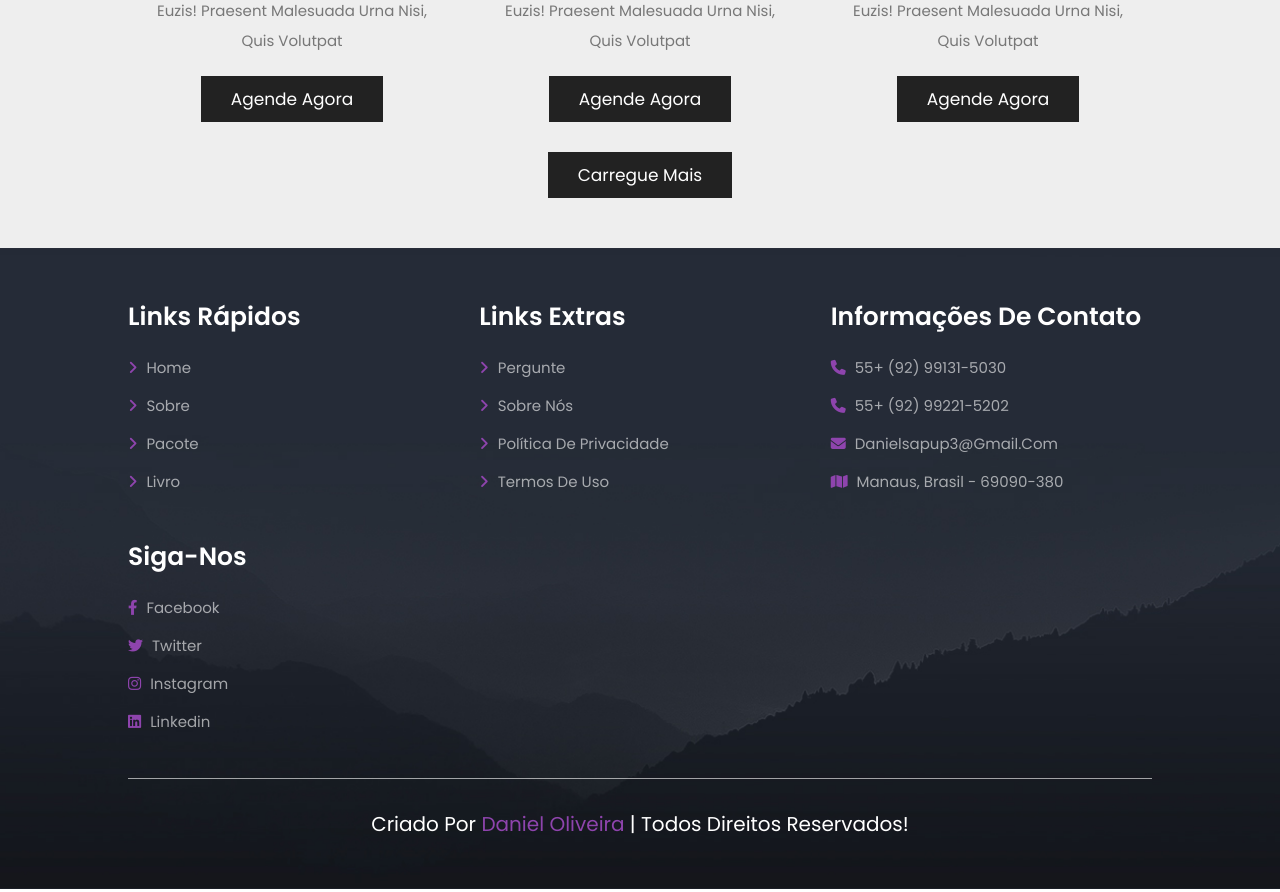
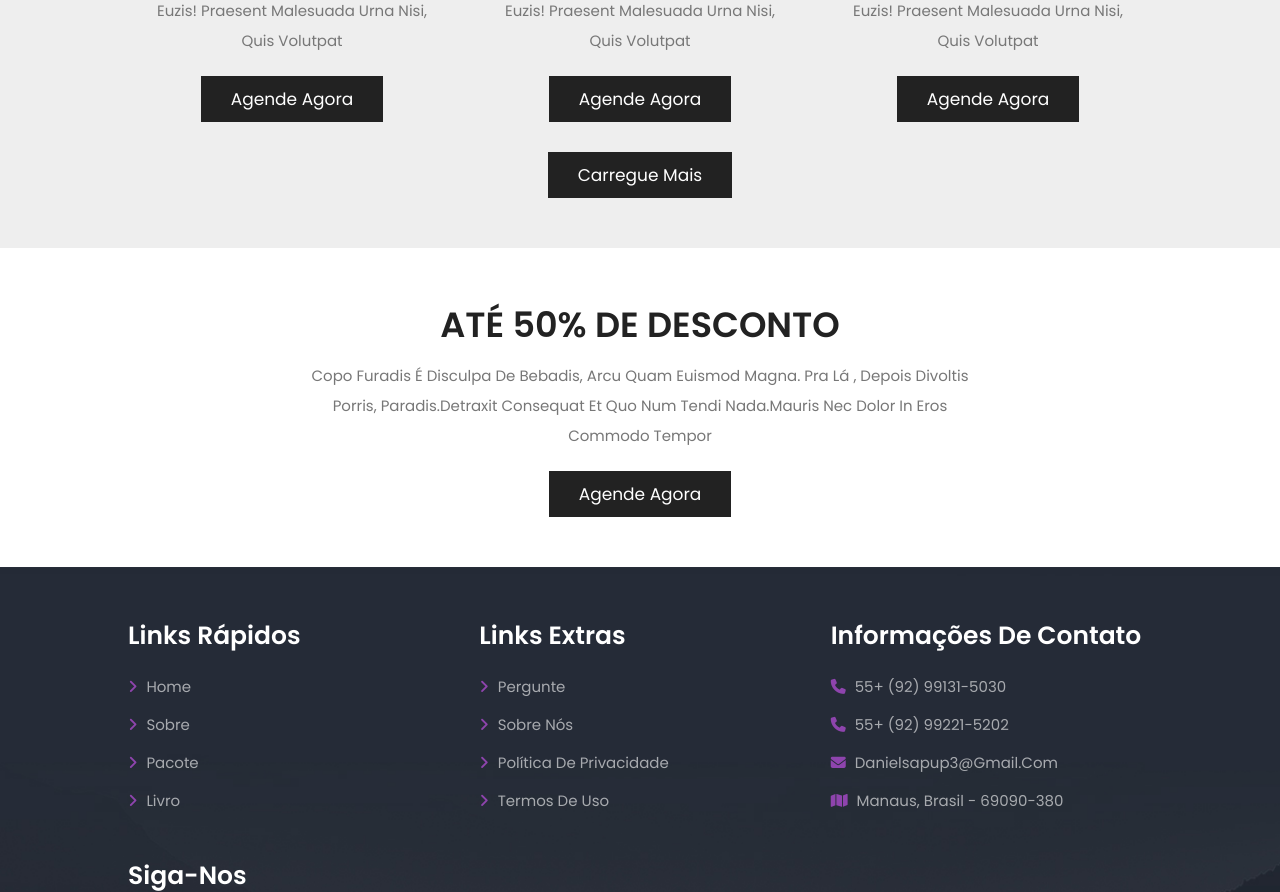
Before and after one commit to daniel-oliv3/travel-e-tour_website, a PHP site: page /home.html in a window 1280 px wide. Shown: the part 2290-3182 px from the top of the page. Run offline with PHP 8.4, Linux system fonts and the light colour scheme.

Commit message:
Update home offer section

```diff
--- a/css/style.css
+++ b/css/style.css
@@ -306,13 +306,28 @@ section {
 }
 
 
+/* ======= Home Offer Section ======= */
+.home-offer {
+    text-align: center;
+}
 
+.home-offer .content {
+    max-width: 70rem;
+    margin: 0 auto;
+}
 
+.home-offer .content h3 {
+    font-size: 3.5rem;
+    color: var(--black);
+    text-transform: uppercase;
+}
 
-
-
-
-
+.home-offer .content p {
+    font-size: 1.5rem;
+    color: var(--light-black);
+    line-height: 2;
+    padding: 1rem 0;
+}
 
 
 
--- a/home.html
+++ b/home.html
@@ -143,8 +143,14 @@
 </section>
 
 
-
-
+<!-- ======= Home Offer Section ======= -->
+<section class="home-offer">
+	<div class="content">
+		<h3>Até 50% de desconto</h3>
+		<p>Copo furadis é disculpa de bebadis, arcu quam euismod magna. Pra lá , depois divoltis porris, paradis.Detraxit consequat et quo num tendi nada.Mauris nec dolor in eros commodo tempor</p>
+		<a href="#" class="btn">Agende agora</a>
+	</div>
+</section>
 
 
 <!-- ======= Footer Section ======= -->
```
